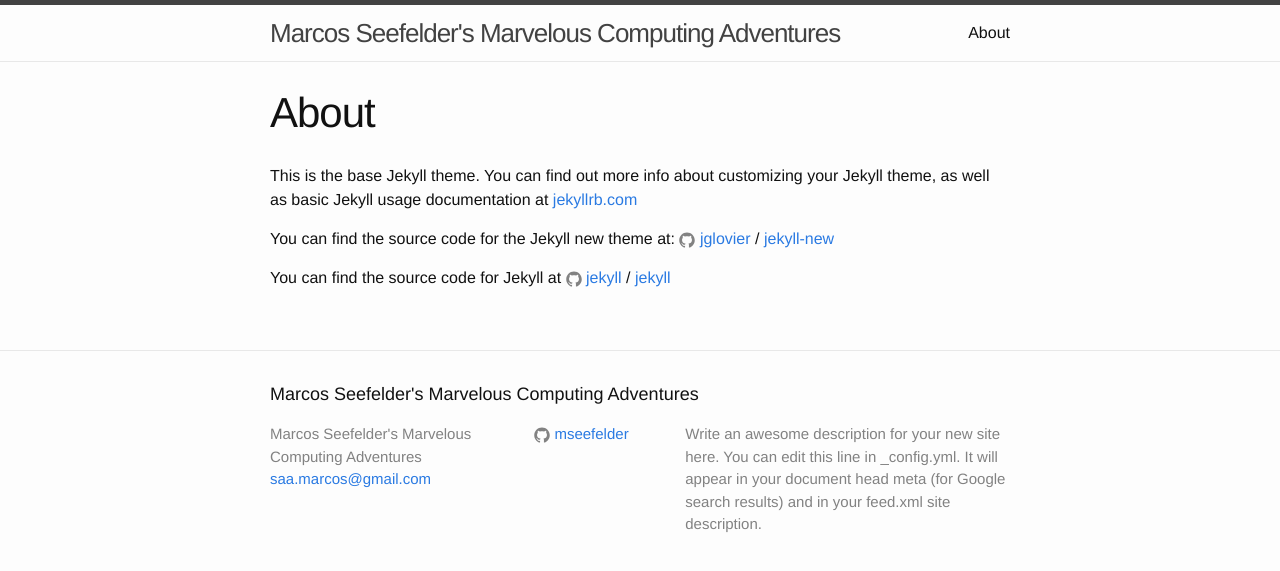
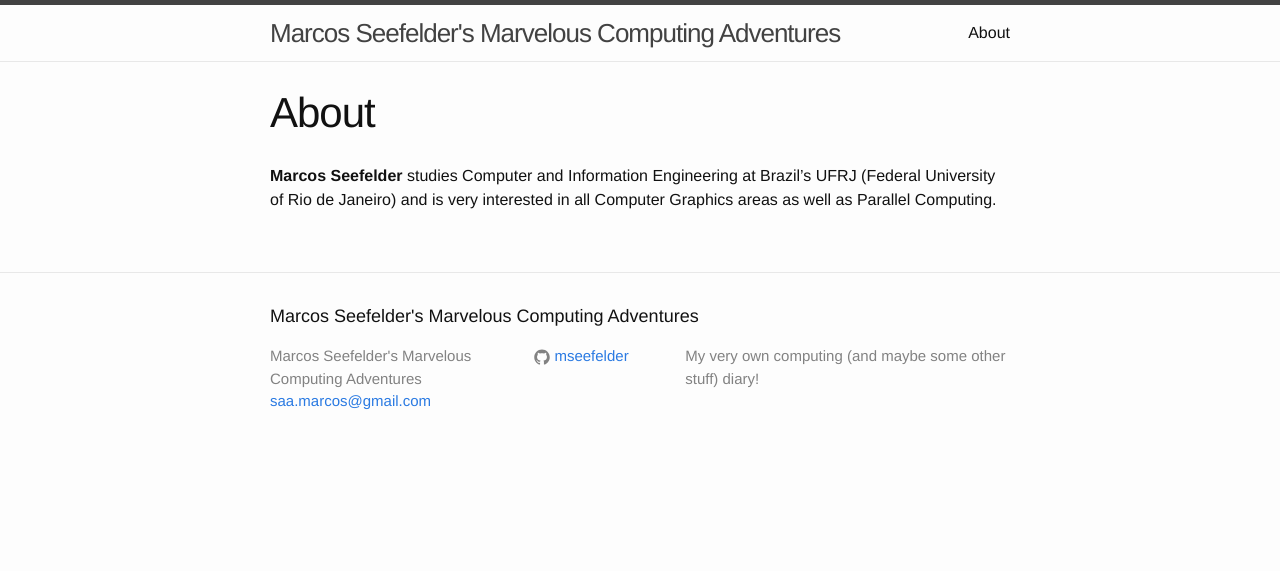
Before and after one commit to mseefelder/diary, a Jekyll site: the page built from about.md, in a window 1280 px wide. Shown: the top 571 px of the page. Built offline with Jekyll 4.4.1, drawn with Linux system fonts in a browser that asks for light colours.

Commit message:
Updating some info

```diff
--- a/_config.yml
+++ b/_config.yml
@@ -9,9 +9,7 @@
 title: Marcos Seefelder's Marvelous Computing Adventures
 email: saa.marcos@gmail.com
 description: > # this means to ignore newlines until "baseurl:"
-  Write an awesome description for your new site here. You can edit this
-  line in _config.yml. It will appear in your document head meta (for
-  Google search results) and in your feed.xml site description.
+  My very own computing (and maybe some other stuff) diary!
 baseurl: "/diary" # the subpath of your site, e.g. /blog
 url: "http://mseefelder.github.io" # the base hostname & protocol for your site
 twitter_username:
--- a/about.md
+++ b/about.md
@@ -4,12 +4,4 @@ title: About
 permalink: /about/
 ---
 
-This is the base Jekyll theme. You can find out more info about customizing your Jekyll theme, as well as basic Jekyll usage documentation at [jekyllrb.com](http://jekyllrb.com/)
-
-You can find the source code for the Jekyll new theme at:
-{% include icon-github.html username="jglovier" %} /
-[jekyll-new](https://github.com/jglovier/jekyll-new)
-
-You can find the source code for Jekyll at
-{% include icon-github.html username="jekyll" %} /
-[jekyll](https://github.com/jekyll/jekyll)
+**Marcos Seefelder** studies Computer and Information Engineering  at Brazil's UFRJ (Federal University of Rio de Janeiro) and is very interested in all Computer Graphics areas as well as Parallel Computing.
```
